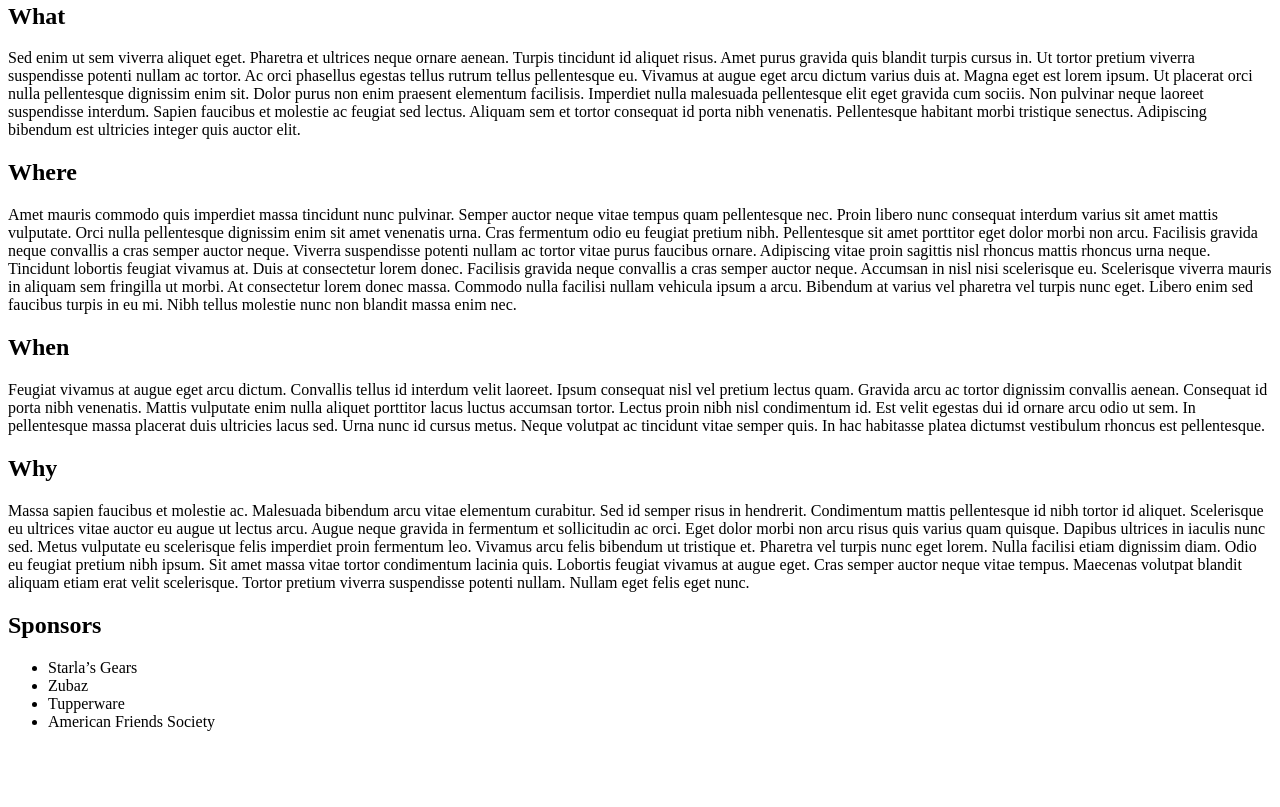
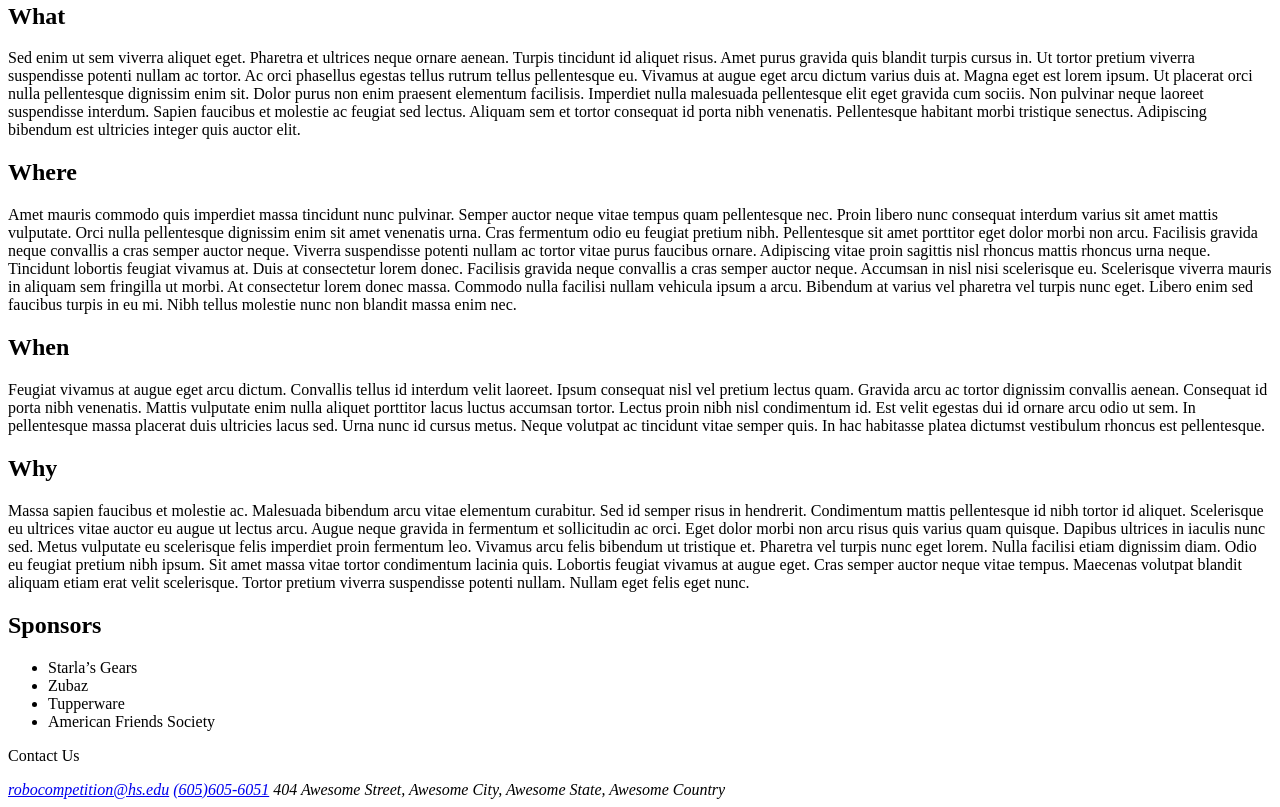
Before and after one commit to bigshr/CSC-401, a website: page public_html/index.html in a window 1280 px wide. Shown: the part 373-1180 px from the top of the page. Before the commit the page ends 1120 px from the top, so only its background shows below. Drawn offline with Linux system fonts and the light colour scheme.

Commit message:
Updated HTML for footer section

```diff
--- a/public_html/index.html
+++ b/public_html/index.html
@@ -58,6 +58,13 @@
         </aside>
 
         <!--Footer Section-->
-        <footer></footer>
+        <footer>
+            <p>Contact Us</p>
+            <address>
+                <a href="mailto:robocompetition@hs.edu">robocompetition@hs.edu</a>
+                <a href="tel:+16056056051">(605)605-6051</a>
+                404 Awesome Street, Awesome City, Awesome State, Awesome Country
+            </address>
+        </footer>
     </body>
 </html>
```
Also changed, not shown: public_html/registration.html (+8 -1 lines), public_html/rules.html (+8 -1 lines).
